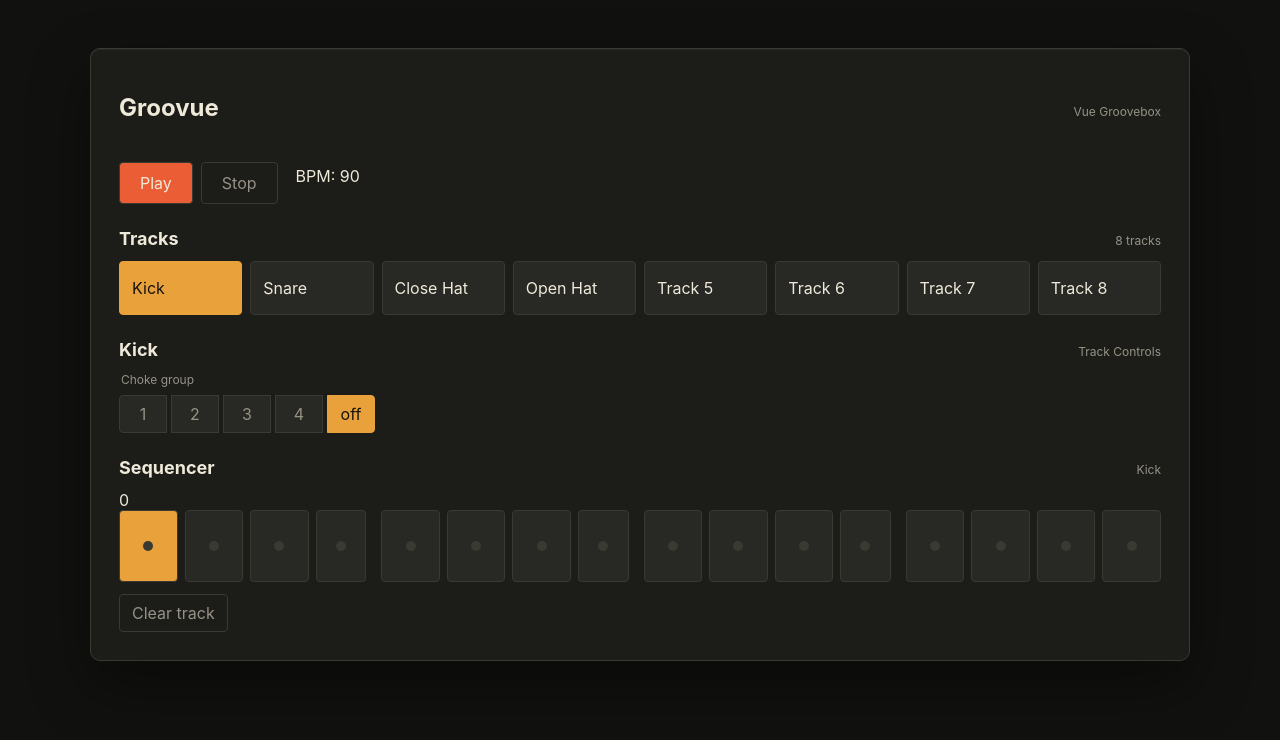
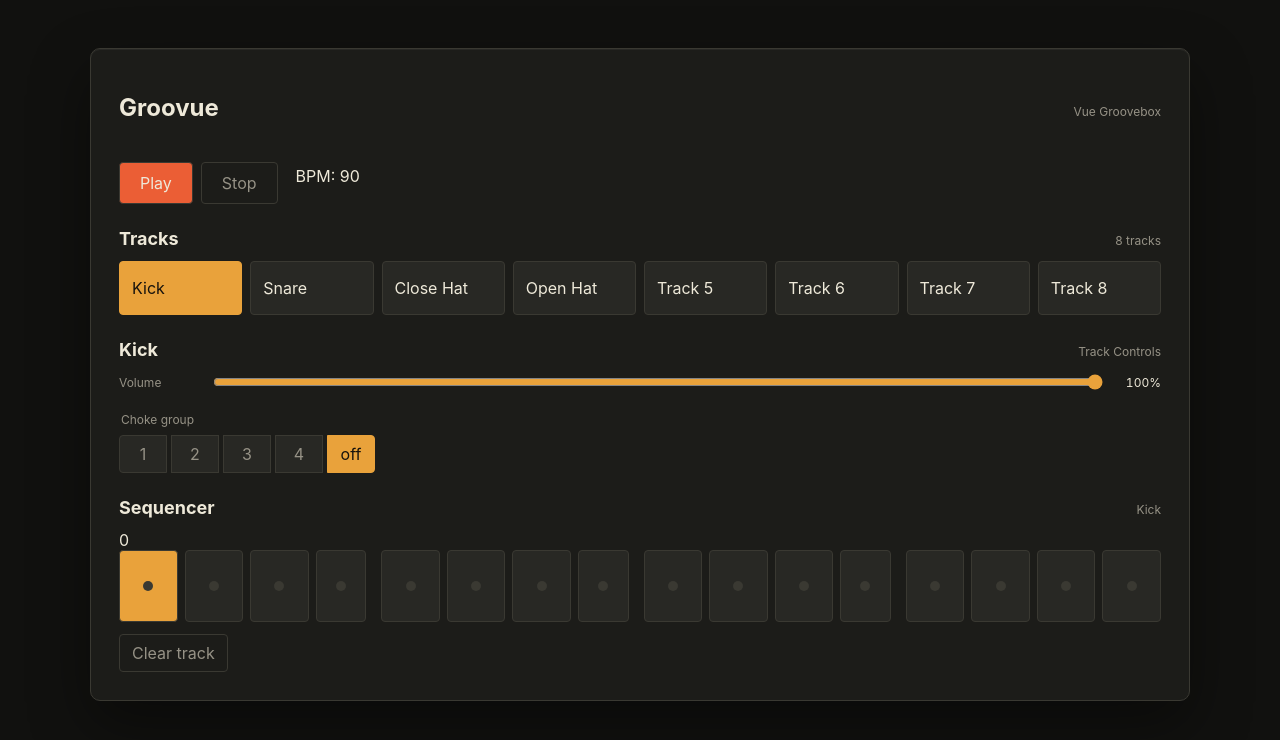
Before and after one commit to jpweijers/groovuebox, a Vue app: page / in a window 1280 px wide. Shown: the top 740 px of the page. Built offline with nearby package versions, Linux system fonts and the light colour scheme.

Commit message:
feat: volume controls

```diff
--- a/src/App.vue
+++ b/src/App.vue
@@ -5,7 +5,8 @@ import TrackSelector from '@/components/TrackSelector.vue'
 import TransportControls from '@/components/TransportControls.vue'
 import TrackControls from '@/components/TrackControls.vue'
 
-const { state, selectTrack, toggleStep, clearSelectedTrack, changeChokeGroup } = useGroovebox()
+const { state, selectTrack, toggleStep, clearSelectedTrack, changeChokeGroup, setTrackVolume } =
+  useGroovebox()
 </script>
 
 <template>
@@ -26,6 +27,7 @@ const { state, selectTrack, toggleStep, clearSelectedTrack, changeChokeGroup } =
     <TrackControls
       :track="state.tracks[state.selectedTrack]!"
       @change-choke-group="(group) => changeChokeGroup(group)"
+      @change-volume="(volume) => setTrackVolume(volume)"
     />
 
     <Sequencer
--- a/src/components/TrackControls.vue
+++ b/src/components/TrackControls.vue
@@ -3,7 +3,15 @@ import type { Track } from '@/domain/track.interface.ts'
 import { ChokeGroup } from '@/domain/choke-groups.enum.ts'
 
 const { track } = defineProps<{ track: Track }>()
-defineEmits<{ changeChokeGroup: [group: ChokeGroup] }>()
+const emit = defineEmits<{
+  changeChokeGroup: [group: ChokeGroup]
+  changeVolume: [volume: number]
+}>()
+
+function changeVolume(event: InputEvent) {
+  const input = event.target as HTMLInputElement
+  emit('changeVolume', Number(input.value))
+}
 </script>
 
 <template>
@@ -12,6 +20,22 @@ defineEmits<{ changeChokeGroup: [group: ChokeGroup] }>()
       <h2>{{ track.name }}</h2>
       <span>Track Controls</span>
     </header>
+
+    <div class="volume">
+      <label for="track-volume">Volume</label>
+      <input
+        id="track-volume"
+        type="range"
+        min="0"
+        max="1"
+        step="0.01"
+        :value="track.volume"
+        @input="changeVolume"
+      />
+
+      <output for="track-volume"> {{ Math.round(track.volume * 100) }}% </output>
+    </div>
+
     <fieldset>
       <legend>Choke group</legend>
       <div class="groups">
@@ -74,4 +98,29 @@ button {
   background: var(--amber);
   border-color: var(--amber);
 }
+
+.volume {
+  display: grid;
+  grid-template-columns: 80px 1fr 48px;
+  align-items: center;
+  gap: 12px;
+  margin-bottom: 20px;
+}
+
+.volume label {
+  color: var(--text-muted);
+  font-size: 0.75rem;
+}
+
+.volume input {
+  width: 100%;
+  accent-color: var(--amber);
+}
+
+.volume output {
+  color: var(--text);
+  font-size: 0.75rem;
+  font-variant-numeric: tabular-nums;
+  text-align: right;
+}
 </style>
--- a/src/composables/useGroovebox.ts
+++ b/src/composables/useGroovebox.ts
@@ -74,6 +74,14 @@ export function useGroovebox() {
     }
   }
 
+  function setTrackVolume(volume: number): void {
+    const track = state.value.tracks[state.value.selectedTrack]
+    if (track) {
+      track.volume = volume
+      audioEngine.setTrackVolume(track.id, volume)
+    }
+  }
+
   return {
     state,
     selectTrack,
@@ -83,5 +91,6 @@ export function useGroovebox() {
     play,
     stop,
     changeChokeGroup,
+    setTrackVolume,
   }
 }
```
